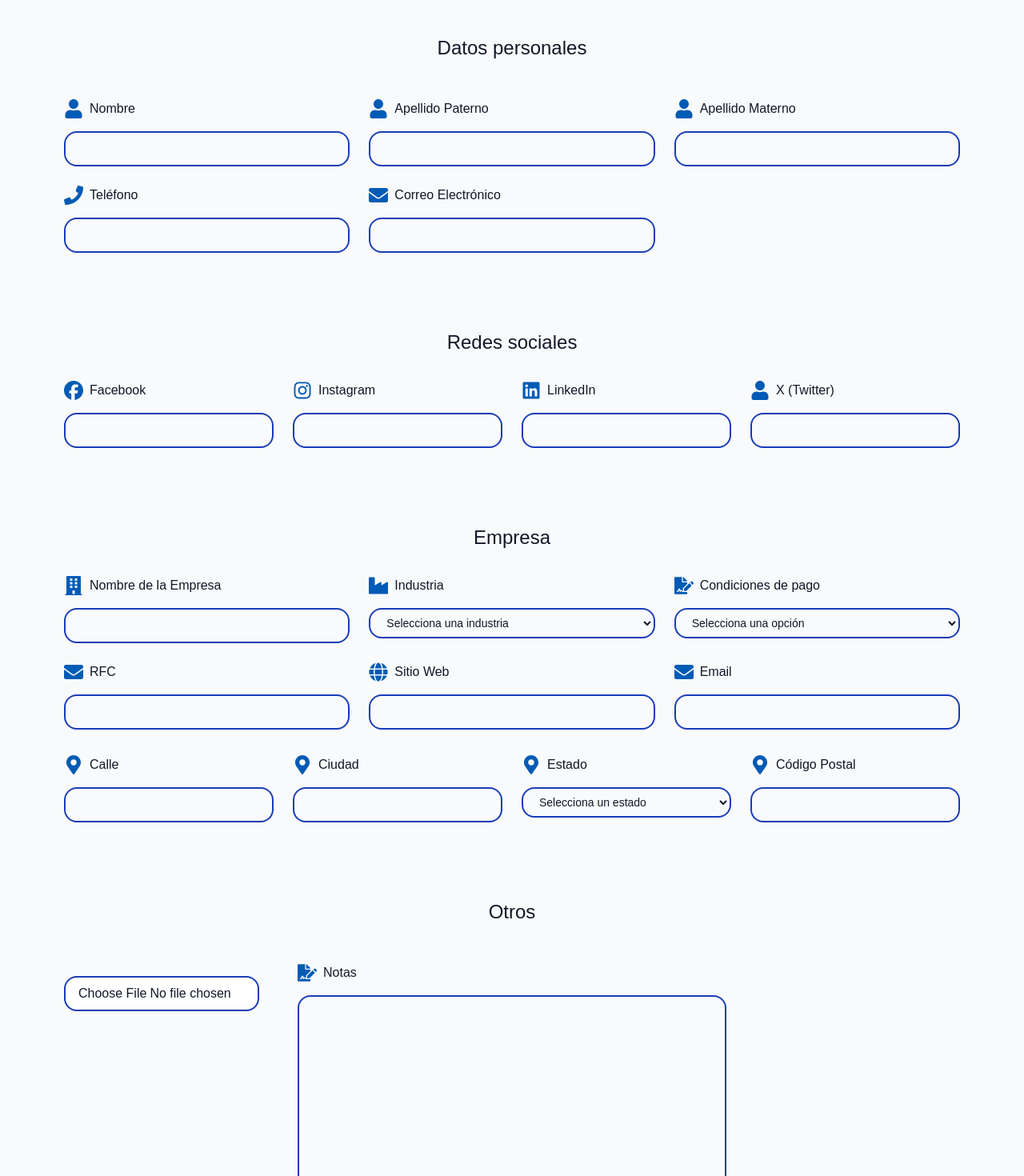
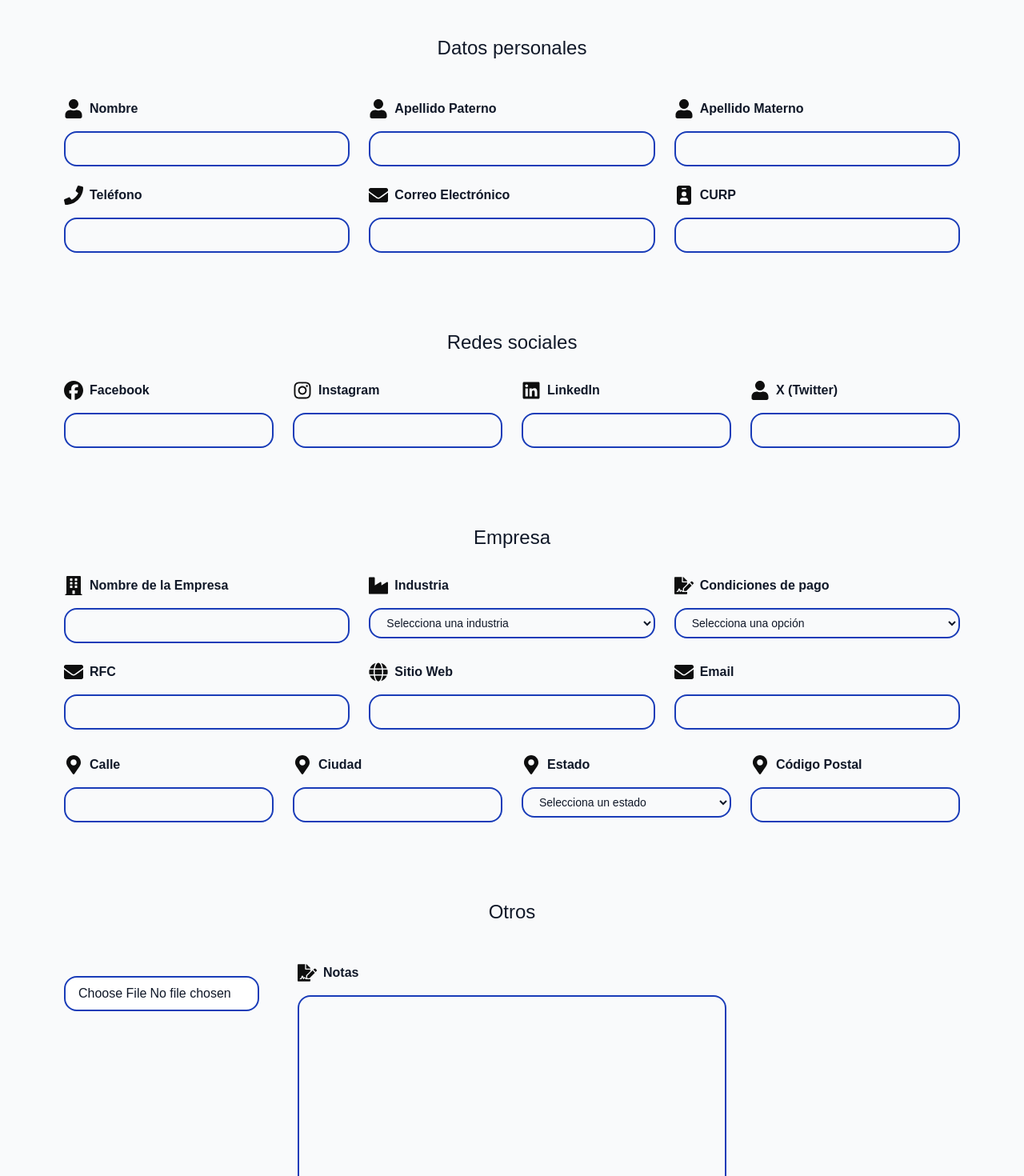
Before and after one commit to dspwebstudiomx/dashboard_next, a Next.js app: page /guia-estilos in a window 1280 px wide. Shown: the part 5460-6930 px from the top of the page at 80% size. Built offline with nearby package versions, Linux system fonts and the light colour scheme; no server answers.

Commit message:
UI: Mejorar el formulario de cliente al ajustar estilos y agregar campo de CURP

```diff
--- a/src/components/ClientForm.tsx
+++ b/src/components/ClientForm.tsx
@@ -12,7 +12,12 @@ import {
 	FaPhone,
 	FaUser,
 } from "react-icons/fa";
-import { FaFacebook, FaInstagram, FaLinkedin } from "react-icons/fa6";
+import {
+	FaFacebook,
+	FaIdBadge,
+	FaInstagram,
+	FaLinkedin,
+} from "react-icons/fa6";
 import { IoPersonRemove } from "react-icons/io5";
 import { useClients } from "../hooks/useClients";
 import Button from "./Button/Button";
@@ -346,8 +351,8 @@ const ClientForm = React.forwardRef(function ClientForm(
 					<div className="grid grid-cols-1 md:grid-cols-3 gap-6 mt-12">
 						<div className="flex flex-col items-center gap-4">
 							<div className="flex items-center gap-2 justify-start w-full">
-								<FaUser className="text-primary-dark text-2xl" />
-								<label className="text-base">Nombre</label>
+								<FaUser className="text-dark text-2xl" />
+								<label className="text-base font-semibold">Nombre</label>
 							</div>
 							<input
 								required
@@ -356,15 +361,17 @@ const ClientForm = React.forwardRef(function ClientForm(
 								onChange={handleChange}
 								className={`pl-4 input w-full rounded-2xl border-2 border-blue-800 py-2 ${
 									form.name
-										? "bg-blue-50 text-primary-dark dark:bg-gray-700 dark:text-gray-300"
+										? "bg-blue-200 text-dark dark:bg-gray-700 dark:text-gray-300"
 										: ""
 								}`}
 							/>
 						</div>
 						<div className="flex flex-col items-center gap-4">
 							<div className="flex items-center gap-2 justify-start w-full">
-								<FaUser className="text-primary-dark text-2xl" />
-								<label className="text-base">Apellido Paterno</label>
+								<FaUser className="text-dark text-2xl" />
+								<label className="text-base font-semibold">
+									Apellido Paterno
+								</label>
 							</div>
 							<input
 								required
@@ -373,15 +380,17 @@ const ClientForm = React.forwardRef(function ClientForm(
 								onChange={handleChange}
 								className={`pl-4 input w-full rounded-2xl border-2 border-blue-800 py-2 ${
 									form.lastName
-										? "bg-blue-50 text-primary-dark dark:bg-gray-700 dark:text-gray-300"
+										? "bg-blue-200 text-dark dark:bg-gray-700 dark:text-gray-300"
 										: ""
 								}`}
 							/>
 						</div>
 						<div className="flex flex-col items-center gap-4">
 							<div className="flex items-center gap-2 justify-start w-full">
-								<FaUser className="text-primary-dark text-2xl" />
-								<label className="text-base">Apellido Materno</label>
+								<FaUser className="text-dark text-2xl" />
+								<label className="text-base font-semibold">
+									Apellido Materno
+								</label>
 							</div>
 							<input
 								required
@@ -390,15 +399,15 @@ const ClientForm = React.forwardRef(function ClientForm(
 								onChange={handleChange}
 								className={`pl-4 input w-full rounded-2xl border-2 border-blue-800 py-2 ${
 									form.lastName2
-										? "bg-blue-50 text-primary-dark dark:bg-gray-700 dark:text-gray-300"
+										? "bg-blue-200 text-dark dark:bg-gray-700 dark:text-gray-300"
 										: ""
 								}`}
 							/>
 						</div>
 						<div className="flex flex-col items-center gap-4">
 							<div className="flex items-center gap-2 justify-start w-full">
-								<FaPhone className="text-primary-dark text-2xl" />
-								<label className="text-base">Teléfono</label>
+								<FaPhone className="text-dark text-2xl" />
+								<label className="text-base font-semibold">Teléfono</label>
 							</div>
 							<input
 								required
@@ -407,15 +416,17 @@ const ClientForm = React.forwardRef(function ClientForm(
 								onChange={handleChange}
 								className={`pl-4 input w-full rounded-2xl border-2 border-blue-800 py-2 ${
 									form.phone
-										? "bg-blue-50 text-primary-dark dark:bg-gray-700 dark:text-gray-300"
+										? "bg-blue-200 text-dark dark:bg-gray-700 dark:text-gray-300"
 										: ""
 								}`}
 							/>
 						</div>
 						<div className="flex flex-col items-center gap-4">
 							<div className="flex items-center gap-2 justify-start w-full">
-								<FaEnvelope className="text-primary-dark text-2xl" />
-								<label className="text-base">Correo Electrónico</label>
+								<FaEnvelope className="text-dark text-2xl" />
+								<label className="text-base font-semibold">
+									Correo Electrónico
+								</label>
 							</div>
 							<input
 								required
@@ -424,7 +435,24 @@ const ClientForm = React.forwardRef(function ClientForm(
 								onChange={handleChange}
 								className={`pl-4 input w-full rounded-2xl border-2 border-blue-800 py-2 ${
 									form.email
-										? "bg-blue-50 text-primary-dark dark:bg-gray-700 dark:text-gray-300"
+										? "bg-blue-200 text-dark dark:bg-gray-700 dark:text-gray-300"
+										: ""
+								}`}
+							/>
+						</div>
+						<div className="flex flex-col items-center gap-4">
+							<div className="flex items-center gap-2 justify-start w-full">
+								<FaIdBadge className="text-dark text-2xl" />
+								<label className="text-base font-semibold">CURP</label>
+							</div>
+							<input
+								required
+								name="CURP"
+								value={form.CURP}
+								onChange={handleChange}
+								className={`pl-4 input w-full rounded-2xl border-2 border-blue-800 py-2 ${
+									form.CURP
+										? "bg-blue-200 text-dark dark:bg-gray-700 dark:text-gray-300"
 										: ""
 								}`}
 							/>
@@ -438,8 +466,8 @@ const ClientForm = React.forwardRef(function ClientForm(
 					<div className="grid grid-cols-1 md:grid-cols-4 gap-6 mt-8">
 						<div className="flex flex-col items-center gap-4">
 							<div className="flex items-center gap-2 justify-start w-full">
-								<FaFacebook className="text-primary-dark text-2xl" />
-								<label className="text-base">Facebook</label>
+								<FaFacebook className="text-dark text-2xl" />
+								<label className="text-base font-semibold">Facebook</label>
 							</div>
 							<input
 								name="facebook"
@@ -447,15 +475,15 @@ const ClientForm = React.forwardRef(function ClientForm(
 								onChange={(e) => handleNestedChange(e, "socialMedia")}
 								className={`pl-4 input w-full rounded-2xl border-2 border-blue-800 py-2 ${
 									form.socialMedia.facebook
-										? "bg-blue-50 text-primary-dark dark:bg-gray-700 dark:text-gray-300"
+										? "bg-blue-200 text-dark dark:bg-gray-700 dark:text-gray-300"
 										: ""
 								}`}
 							/>
 						</div>
 						<div className="flex flex-col items-center gap-4">
 							<div className="flex items-center gap-2 justify-start w-full">
-								<FaInstagram className="text-primary-dark text-2xl" />
-								<label className="text-base">Instagram</label>
+								<FaInstagram className="text-dark text-2xl" />
+								<label className="text-base font-semibold">Instagram</label>
 							</div>
 							<input
 								name="instagram"
@@ -463,15 +491,15 @@ const ClientForm = React.forwardRef(function ClientForm(
 								onChange={(e) => handleNestedChange(e, "socialMedia")}
 								className={`pl-4 input w-full rounded-2xl border-2 border-blue-800 py-2 ${
 									form.socialMedia.instagram
-										? "bg-blue-50 text-primary-dark dark:bg-gray-700 dark:text-gray-300"
+										? "bg-blue-200 text-dark dark:bg-gray-700 dark:text-gray-300"
 										: ""
 								}`}
 							/>
 						</div>
 						<div className="flex flex-col items-center gap-4">
 							<div className="flex items-center gap-2 justify-start w-full">
-								<FaLinkedin className="text-primary-dark text-2xl" />
-								<label className="text-base">LinkedIn</label>
+								<FaLinkedin className="text-dark text-2xl" />
+								<label className="text-base font-semibold">LinkedIn</label>
 							</div>
 							<input
 								name="linkedin"
@@ -479,15 +507,15 @@ const ClientForm = React.forwardRef(function ClientForm(
 								onChange={(e) => handleNestedChange(e, "socialMedia")}
 								className={`pl-4 input w-full rounded-2xl border-2 border-blue-800 py-2 ${
 									form.socialMedia.linkedin
-										? "bg-blue-50 text-primary-dark dark:bg-gray-700 dark:text-gray-300"
+										? "bg-blue-200 text-dark dark:bg-gray-700 dark:text-gray-300"
 										: ""
 								}`}
 							/>
 						</div>
 						<div className="flex flex-col items-center gap-4">
 							<div className="flex items-center gap-2 justify-start w-full">
-								<FaUser className="text-primary-dark text-2xl" />
-								<label className="text-base">X (Twitter)</label>
+								<FaUser className="text-dark text-2xl" />
+								<label className="text-base font-semibold">X (Twitter)</label>
 							</div>
 							<input
 								name="x"
@@ -495,7 +523,7 @@ const ClientForm = React.forwardRef(function ClientForm(
 								onChange={(e) => handleNestedChange(e, "socialMedia")}
 								className={`pl-4 input w-full rounded-2xl border-2 border-blue-800 py-2 ${
 									form.socialMedia.x
-										? "bg-blue-50 text-primary-dark dark:bg-gray-700 dark:text-gray-300"
+										? "bg-blue-200 text-dark dark:bg-gray-700 dark:text-gray-300"
 										: ""
 								}`}
 							/>
@@ -510,8 +538,10 @@ const ClientForm = React.forwardRef(function ClientForm(
 						{/* Nombre Empresa */}
 						<div className="flex flex-col items-center gap-4">
 							<div className="flex items-center gap-2 justify-start w-full">
-								<FaBuilding className="text-primary-dark text-2xl" />
-								<label className="text-base">Nombre de la Empresa</label>
+								<FaBuilding className="text-dark text-2xl" />
+								<label className="text-base font-semibold">
+									Nombre de la Empresa
+								</label>
 							</div>
 							<input
 								required
@@ -520,7 +550,7 @@ const ClientForm = React.forwardRef(function ClientForm(
 								onChange={handleChange}
 								className={`pl-4 input w-full rounded-2xl border-2 border-blue-800 py-2 ${
 									form.company
-										? "bg-blue-50 text-primary-dark dark:bg-gray-700 dark:text-gray-300"
+										? "bg-blue-200 text-dark dark:bg-gray-700 dark:text-gray-300"
 										: ""
 								}`}
 							/>
@@ -529,8 +559,8 @@ const ClientForm = React.forwardRef(function ClientForm(
 						{/* Industria */}
 						<div className="flex flex-col items-center gap-4">
 							<div className="flex items-center gap-2 justify-start w-full">
-								<FaIndustry className="text-primary-dark text-2xl" />
-								<label className="text-base">Industria</label>
+								<FaIndustry className="text-dark text-2xl" />
+								<label className="text-base font-semibold">Industria</label>
 							</div>
 							<select
 								name="industry"
@@ -557,8 +587,10 @@ const ClientForm = React.forwardRef(function ClientForm(
 						{/* Condiciones de pago */}
 						<div className="flex flex-col items-center gap-4">
 							<div className="flex items-center gap-2 justify-start w-full">
-								<FaFileSignature className="text-primary-dark text-2xl" />
-								<label className="text-base">Condiciones de pago</label>
+								<FaFileSignature className="text-dark text-2xl" />
+								<label className="text-base font-semibold">
+									Condiciones de pago
+								</label>
 							</div>
 							<select
 								required
@@ -582,8 +614,8 @@ const ClientForm = React.forwardRef(function ClientForm(
 						{/* RFC */}
 						<div className="flex flex-col items-center gap-4">
 							<div className="flex items-center gap-2 justify-start w-full">
-								<FaEnvelope className="text-primary-dark text-2xl" />
-								<label className="text-base">RFC</label>
+								<FaEnvelope className="text-dark text-2xl" />
+								<label className="text-base font-semibold">RFC</label>
 							</div>
 							<input
 								required
@@ -592,7 +624,7 @@ const ClientForm = React.forwardRef(function ClientForm(
 								onChange={handleChange}
 								className={`pl-4 input w-full rounded-2xl border-2 border-blue-800 py-2 ${
 									form.RFC
-										? "bg-blue-50 text-primary-dark dark:bg-gray-700 dark:text-gray-300"
+										? "bg-blue-200 text-dark dark:bg-gray-700 dark:text-gray-300"
 										: ""
 								}`}
 							/>
@@ -600,8 +632,8 @@ const ClientForm = React.forwardRef(function ClientForm(
 						{/* Sitio Web */}
 						<div className="flex flex-col items-center gap-4">
 							<div className="flex items-center gap-2 justify-start w-full">
-								<FaGlobe className="text-primary-dark text-2xl" />
-								<label className="text-base">Sitio Web</label>
+								<FaGlobe className="text-dark text-2xl" />
+								<label className="text-base font-semibold">Sitio Web</label>
 							</div>
 							<input
 								required
@@ -610,7 +642,7 @@ const ClientForm = React.forwardRef(function ClientForm(
 								onChange={handleChange}
 								className={`pl-4 input w-full rounded-2xl border-2 border-blue-800 py-2 ${
 									form.website
-										? "bg-blue-50 text-primary-dark dark:bg-gray-700 dark:text-gray-300"
+										? "bg-blue-200 text-dark dark:bg-gray-700 dark:text-gray-300"
 										: ""
 								}`}
 							/>
@@ -618,8 +650,8 @@ const ClientForm = React.forwardRef(function ClientForm(
 						{/* Email */}
 						<div className="flex flex-col items-center gap-4">
 							<div className="flex items-center gap-2 justify-start w-full">
-								<FaEnvelope className="text-primary-dark text-2xl" />
-								<label className="text-base">Email</label>
+								<FaEnvelope className="text-dark text-2xl" />
+								<label className="text-base font-semibold">Email</label>
 							</div>
 							<input
 								required
@@ -628,7 +660,7 @@ const ClientForm = React.forwardRef(function ClientForm(
 								onChange={handleChange}
 								className={`pl-4 input w-full rounded-2xl border-2 border-blue-800 py-2 ${
 									form.email
-										? "bg-blue-50 text-primary-dark dark:bg-gray-700 dark:text-gray-300"
+										? "bg-blue-200 text-dark dark:bg-gray-700 dark:text-gray-300"
 										: ""
 								}`}
 							/>
@@ -639,8 +671,8 @@ const ClientForm = React.forwardRef(function ClientForm(
 						{/* Dirección */}
 						<div className="flex flex-col items-center gap-4">
 							<div className="flex items-center gap-2 justify-start w-full">
-								<FaMapMarkerAlt className="text-primary-dark text-2xl" />
-								<label className="text-base">Calle</label>
+								<FaMapMarkerAlt className="text-dark text-2xl" />
+								<label className="text-base font-semibold">Calle</label>
 							</div>
 							<input
 								required
@@ -649,7 +681,7 @@ const ClientForm = React.forwardRef(function ClientForm(
 								onChange={handleChange}
 								className={`pl-4 input w-full rounded-2xl border-2 border-blue-800 py-2 ${
 									form.address
-										? "bg-blue-50 text-primary-dark dark:bg-gray-700 dark:text-gray-300"
+										? "bg-blue-200 text-dark dark:bg-gray-700 dark:text-gray-300"
 										: ""
 								}`}
 							/>
@@ -657,8 +689,8 @@ const ClientForm = React.forwardRef(function ClientForm(
 						{/* Ciudad */}
 						<div className="flex flex-col items-center gap-4">
 							<div className="flex items-center gap-2 justify-start w-full">
-								<FaMapMarkerAlt className="text-primary-dark text-2xl" />
-								<label className="text-base">Ciudad</label>
+								<FaMapMarkerAlt className="text-dark text-2xl" />
+								<label className="text-base font-semibold">Ciudad</label>
 							</div>
 							<input
 								required
@@ -667,7 +699,7 @@ const ClientForm = React.forwardRef(function ClientForm(
 								onChange={handleChange}
 								className={`pl-4 input w-full rounded-2xl border-2 border-blue-800 py-2 ${
 									form.city
-										? "bg-blue-50 text-primary-dark dark:bg-gray-700 dark:text-gray-300"
+										? "bg-blue-200 text-dark dark:bg-gray-700 dark:text-gray-300"
 										: ""
 								}`}
 							/>
@@ -675,8 +707,8 @@ const ClientForm = React.forwardRef(function ClientForm(
 						{/* Estado */}
 						<div className="flex flex-col items-center gap-4">
 							<div className="flex items-center gap-2 justify-start w-full">
-								<FaMapMarkerAlt className="text-primary-dark text-2xl" />
-								<label className="text-base">Estado</label>
+								<FaMapMarkerAlt className="text-dark text-2xl" />
+								<label className="text-base font-semibold">Estado</label>
 							</div>
 							<select
 								name="state"
@@ -721,8 +753,8 @@ const ClientForm = React.forwardRef(function ClientForm(
 						{/* Código Postal */}
 						<div className="flex flex-col items-center gap-4">
 							<div className="flex items-center gap-2 justify-start w-full">
-								<FaMapMarkerAlt className="text-primary-dark text-2xl" />
-								<label className="text-base">Código Postal</label>
+								<FaMapMarkerAlt className="text-dark text-2xl" />
+								<label className="text-base font-semibold">Código Postal</label>
 							</div>
 							<input
 								required
@@ -731,7 +763,7 @@ const ClientForm = React.forwardRef(function ClientForm(
 								onChange={handleChange}
 								className={`pl-4 input w-full rounded-2xl border-2 border-blue-800 py-2 ${
 									form.zipCode
-										? "bg-blue-50 text-primary-dark dark:bg-gray-700 dark:text-gray-300"
+										? "bg-blue-200 text-dark dark:bg-gray-700 dark:text-gray-300"
 										: ""
 								}`}
 							/>
@@ -768,8 +800,8 @@ const ClientForm = React.forwardRef(function ClientForm(
 						</div>
 						<div className="flex flex-col items-center gap-4 md:col-span-2">
 							<div className="flex items-center gap-2 justify-start w-full">
-								<FaFileSignature className="text-primary-dark text-2xl" />
-								<label className="text-base">Notas</label>
+								<FaFileSignature className="text-dark text-2xl" />
+								<label className="text-base font-semibold">Notas</label>
 							</div>
 							<textarea
 								name="notes"
@@ -778,7 +810,7 @@ const ClientForm = React.forwardRef(function ClientForm(
 								rows={8}
 								className={`p-6 input w-full rounded-2xl border-2 border-blue-800 ${
 									form.notes
-										? "bg-blue-50 text-primary-dark dark:bg-gray-700 dark:text-gray-300"
+										? "bg-blue-200 text-dark dark:bg-gray-700 dark:text-gray-300"
 										: ""
 								}`}
 							/>
@@ -795,8 +827,8 @@ const ClientForm = React.forwardRef(function ClientForm(
 					<div className="grid grid-cols-1 md:grid-cols-4 gap-8 mt-12">
 						<div className="flex flex-col items-center gap-4">
 							<div className="flex items-center gap-2 justify-start w-full">
-								<FaUser className="text-primary-dark text-2xl" />
-								<label className="text-base">Nombre</label>
+								<FaUser className="text-dark text-2xl" />
+								<label className="text-base font-semibold">Nombre</label>
 							</div>
 							<input
 								required
@@ -805,15 +837,15 @@ const ClientForm = React.forwardRef(function ClientForm(
 								onChange={(e) => handleNestedChange(e, "contactPerson")}
 								className={`pl-4 input w-full rounded-2xl border-2 border-blue-800 py-2 ${
 									form.contactPerson?.name
-										? "bg-blue-50 text-primary-dark dark:bg-gray-700 dark:text-gray-300"
+										? "bg-blue-200 text-dark dark:bg-gray-700 dark:text-gray-300"
 										: ""
 								}`}
 							/>
 						</div>
 						<div className="flex flex-col items-center gap-4">
 							<div className="flex items-center gap-2 justify-start w-full">
-								<FaUser className="text-primary-dark text-2xl" />
-								<label className="text-base">Cargo</label>
+								<FaUser className="text-dark text-2xl" />
+								<label className="text-base font-semibold">Cargo</label>
 							</div>
 							<input
 								required
@@ -822,15 +854,15 @@ const ClientForm = React.forwardRef(function ClientForm(
 								onChange={(e) => handleNestedChange(e, "contactPerson")}
 								className={`pl-4 input w-full rounded-2xl border-2 border-blue-800 py-2 ${
 									form.contactPerson?.role
-										? "bg-blue-50 text-primary-dark dark:bg-gray-700 dark:text-gray-300"
+										? "bg-blue-200 text-dark dark:bg-gray-700 dark:text-gray-300"
 										: ""
 								}`}
 							/>
 						</div>
 						<div className="flex flex-col items-center gap-4">
 							<div className="flex items-center gap-2 justify-start w-full">
-								<FaEnvelope className="text-primary-dark text-2xl" />
-								<label className="text-base">Email</label>
+								<FaEnvelope className="text-dark text-2xl" />
+								<label className="text-base font-semibold">Email</label>
 							</div>
 							<input
 								required
@@ -839,15 +871,15 @@ const ClientForm = React.forwardRef(function ClientForm(
 								onChange={(e) => handleNestedChange(e, "contactPerson")}
 								className={`pl-4 input w-full rounded-2xl border-2 border-blue-800 py-2 ${
 									form.contactPerson?.email
-										? "bg-blue-50 text-primary-dark dark:bg-gray-700 dark:text-gray-300"
+										? "bg-blue-200 text-dark dark:bg-gray-700 dark:text-gray-300"
 										: ""
 								}`}
 							/>
 						</div>
 						<div className="flex flex-col items-center gap-4">
 							<div className="flex items-center gap-2 justify-start w-full">
-								<FaPhone className="text-primary-dark text-2xl" />
-								<label className="text-base">Teléfono</label>
+								<FaPhone className="text-dark text-2xl" />
+								<label className="text-base font-semibold">Teléfono</label>
 							</div>
 							<input
 								required
@@ -856,7 +888,7 @@ const ClientForm = React.forwardRef(function ClientForm(
 								onChange={(e) => handleNestedChange(e, "contactPerson")}
 								className={`pl-4 input w-full rounded-2xl border-2 border-blue-800 py-2 ${
 									form.contactPerson?.phone
-										? "bg-blue-50 text-primary-dark dark:bg-gray-700 dark:text-gray-300"
+										? "bg-blue-200 text-dark dark:bg-gray-700 dark:text-gray-300"
 										: ""
 								}`}
 							/>
```
Also changed, not shown: 1 other file (tests, documents, lock files or other folders).
